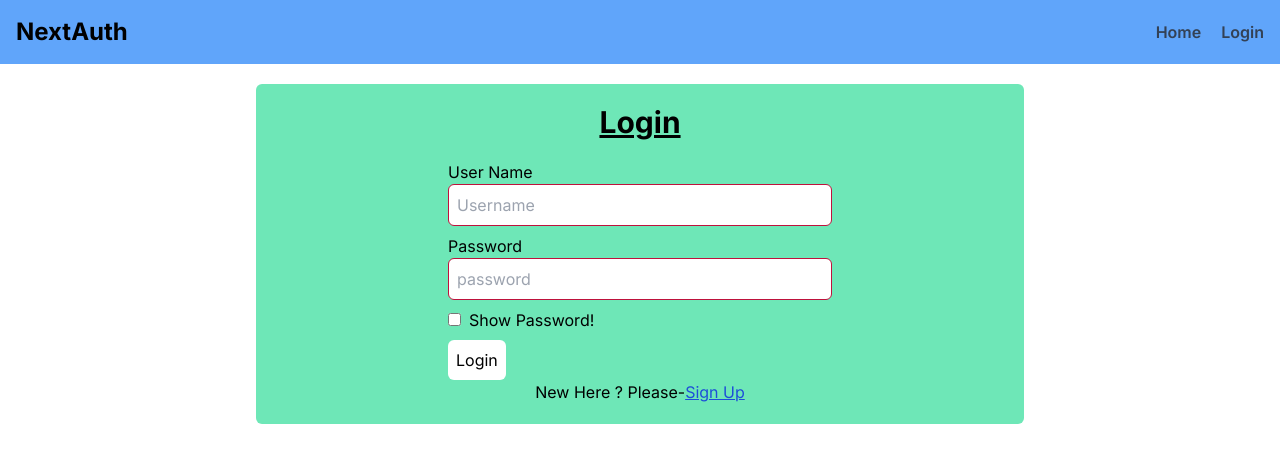
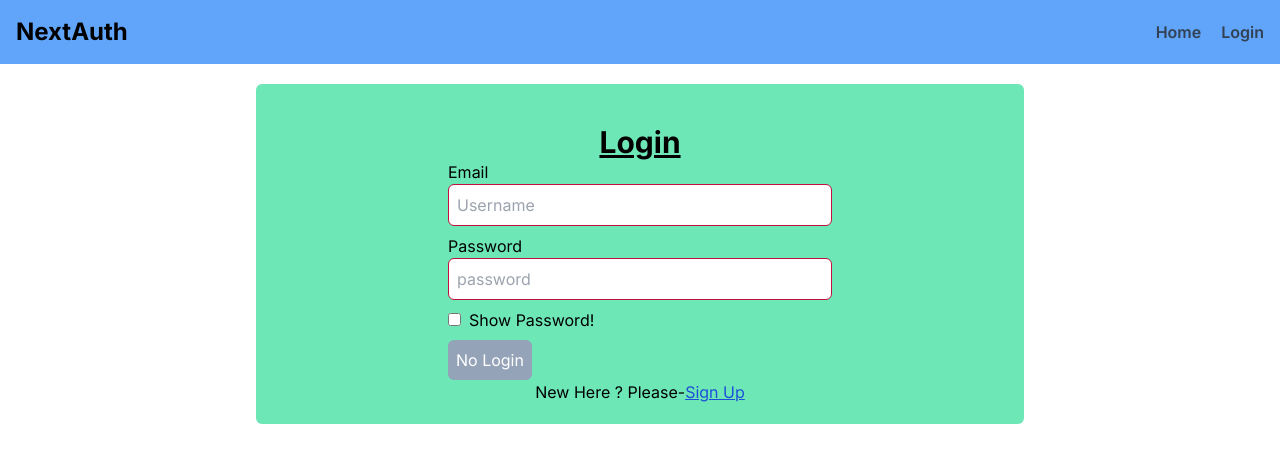
Before and after one commit to proazad/next-auth, a Next.js app: page /login in a window 1280 px wide. Shown: the top 462 px of the page. Built offline with nearby package versions, Linux system fonts and the light colour scheme.

Commit message:
Login & Signup Complete

```diff
--- a/package.json
+++ b/package.json
@@ -22,6 +22,7 @@
   },
   "devDependencies": {
     "@types/bcryptjs": "^2.4.6",
+    "@types/jsonwebtoken": "^9.0.6",
     "@types/node": "^20",
     "@types/react": "^18",
     "@types/react-dom": "^18",
--- /dev/null
+++ b/src/app/api/users/login/route.ts
@@ -0,0 +1,45 @@
+import { ConnectionDB } from "@/db/dbConfig";
+import User from "@/models/userModel";
+import { NextResponse } from "next/server";
+import bcryptjs from "bcryptjs";
+import jwt from "jsonwebtoken";
+ConnectionDB();
+export async function POST(request: NextResponse) {
+  try {
+    const reqBody = await request.json();
+    const { username, email, password } = reqBody;
+    console.log(reqBody);
+
+    // check if user exist
+    const user = await User.findOne({ email });
+    if (!user) {
+      return NextResponse.json({ error: "User Dosn't exist" }, { status: 400 });
+    }
+    // check if password is correct
+    const validpassword = await bcryptjs.compare(password, user.password);
+    if (!validpassword) {
+      return NextResponse.json({ error: "Invalid Password" }, { status: 400 });
+    }
+    // create token data
+    const tokenData = {
+      id: user._id,
+      username: user.username,
+      email: user.email,
+    };
+
+    // create Token
+    const token = await jwt.sign(tokenData, process.env.TOKEN_SCERET!, {
+      expiresIn: "1d",
+    });
+
+    const response = NextResponse.json({
+      message: "Login Sucessfull",
+      success: true,
+    });
+
+    response.cookies.set("token", token, { httpOnly: true });
+    return response;
+  } catch (error: any) {
+    return NextResponse.json({ error: error.message }, { status: 500 });
+  }
+}
--- a/src/app/api/users/signup/route.ts
+++ b/src/app/api/users/signup/route.ts
@@ -2,36 +2,37 @@ import { ConnectionDB } from "@/db/dbConfig";
 import User from "@/models/userModel";
 import bcryptjs from "bcryptjs";
 import { NextRequest, NextResponse } from "next/server";
+
 ConnectionDB();
+
 export async function POST(request: NextRequest) {
   try {
     const reqBody = await request.json();
     const { name, username, email, password } = reqBody;
-    console.log(reqBody);
-    //check if user already exist
+
+    // Check if user already exists
     const userEmail = await User.findOne({ email });
     const userName = await User.findOne({ username });
     if (userEmail || userName) {
       return NextResponse.json(
-        { error: "User Already Exist" },
+        { error: "User Already Exists" },
         { status: 400 }
       );
     }
-    // console.log(user);
-    // hash Password
-    // const salt = bcryptjs.genSalt(10);
-    // const hashPassword = bcryptjs.hash(password, salt);
-    // console.log(hashPassword);
+
+    // Hash Password
+    const salt = await bcryptjs.genSalt(10);
+    const hashPassword = await bcryptjs.hash(password, salt);
+
     // Create User
     const newUser = new User({
       name,
       username,
       email,
-      password,
+      password: hashPassword, // Store hashed password
     });
 
     const savedUser = await newUser.save();
-    console.log(savedUser);
 
     return NextResponse.json({
       message: "User Created Successfully",
--- a/src/app/layout.tsx
+++ b/src/app/layout.tsx
@@ -2,6 +2,7 @@ import type { Metadata } from "next";
 import { Inter } from "next/font/google";
 import "./globals.css";
 import Navbar from "@/components/Navbar";
+import { Toaster } from "react-hot-toast";
 
 const inter = Inter({ subsets: ["latin"] });
 
@@ -18,6 +19,7 @@ export default function RootLayout({
   return (
     <html lang="en">
       <body className={inter.className}>
+        <Toaster position="top-center" reverseOrder={true} />
         <Navbar />
         {children}
       </body>
--- a/src/app/login/page.tsx
+++ b/src/app/login/page.tsx
@@ -5,7 +5,6 @@ const LogInPage = () => {
   return (
     <main className="max-w-3xl mx-auto bg-emerald-300 mt-5 rounded-md">
       <div className="py-5">
-        <h1 className="font-bold text-3xl underline text-center">Login</h1>
         <LoginForm />
         <p className="text-center">
           New Here ? Please-
--- /dev/null
+++ b/src/app/profile/page.tsx
@@ -0,0 +1,9 @@
+const ProfilePage = () => {
+  return (
+    <div className="container mx-auto mt-5">
+      <h1>This is Profile Page</h1>
+    </div>
+  );
+};
+
+export default ProfilePage;
--- a/src/app/signup/page.tsx
+++ b/src/app/signup/page.tsx
@@ -4,7 +4,6 @@ const SignUpPage = () => {
   return (
     <main className="max-w-3xl mx-auto bg-emerald-300 mt-5 rounded-md">
       <div className="py-5">
-        <h1 className="font-bold text-3xl underline text-center">Sign Up</h1>
         <Signupform />
         <p className="text-center my-5">
           Already Have an Account ? Please-
--- a/src/components/LoginForm.tsx
+++ b/src/components/LoginForm.tsx
@@ -1,25 +1,61 @@
 "use client";
 
-import { useState } from "react";
+import axios from "axios";
+import { useRouter } from "next/navigation";
+import { useEffect, useState } from "react";
+import toast from "react-hot-toast";
 
 const LoginForm = () => {
+  const router = useRouter();
   const [showpassword, setShowpassword] = useState(false);
-  const handleSignupform = (e: any) => {
+  const [buttonDisabled, setButtonDisabled] = useState(false);
+  const [loading, setLoading] = useState(false);
+
+  const [user, setUser] = useState({
+    email: "",
+    password: "",
+  });
+
+  useEffect(() => {
+    if (user.email.length > 0 && user.password.length > 0) {
+      setButtonDisabled(false);
+    } else {
+      setButtonDisabled(true);
+    }
+  }, [user]);
+  const handleSignupform = async (e: any) => {
     e.preventDefault();
+    try {
+      setLoading(true);
+      const response = await axios.post("/api/users/login", user);
+      console.log("Login Successfull", response.data);
+      toast.success("Login Successful");
+      router.push("/profile");
+    } catch (error: any) {
+      console.log("Login Failed", error.message);
+      toast.error("Login Failed");
+    } finally {
+      setLoading(false);
+    }
   };
   return (
     <form
       onSubmit={handleSignupform}
       className="w-6/12 mx-auto flex justify-start flex-col mt-5"
     >
+      <h1 className="font-bold text-3xl underline text-center">
+        {loading ? "Processing" : "Login"}
+      </h1>
       <label className="mb-2">
         <label htmlFor="username" className="pr-2 block">
-          User Name
+          Email
         </label>
         <input
           type="text"
           id="username"
           placeholder="Username"
+          value={user.email}
+          onChange={(e) => setUser({ ...user, email: e.target.value })}
           className="w-full border border-rose-700 rounded-md p-2"
           required
         />
@@ -32,6 +68,8 @@ const LoginForm = () => {
           type={showpassword ? "text" : "password"}
           id="password"
           placeholder="password"
+          value={user.password}
+          onChange={(e) => setUser({ ...user, password: e.target.value })}
           className="w-full border border-rose-700 rounded-md p-2"
           required
         />
@@ -49,9 +87,22 @@ const LoginForm = () => {
           Show Password!
         </label>
       </label>
-      <button type="submit" className="bg-white w-fit p-2 rounded-md">
-        Login
-      </button>
+      {buttonDisabled ? (
+        <button
+          type="submit"
+          className="bg-slate-400 cursor-none text-white w-fit p-2 rounded-md"
+          disabled
+        >
+          No Login
+        </button>
+      ) : (
+        <button
+          type="submit"
+          className="bg-blue-600 text-white w-fit p-2 rounded-md"
+        >
+          Login
+        </button>
+      )}
     </form>
   );
 };
--- a/src/components/Signupform.tsx
+++ b/src/components/Signupform.tsx
@@ -1,12 +1,15 @@
 "use client";
 
+import axios from "axios";
 import { useRouter } from "next/navigation";
 import { useEffect, useState } from "react";
+import toast from "react-hot-toast";
 
 const Signupform = () => {
   const router = useRouter();
   const [showpassword, setShowpassword] = useState(false);
   const [buttonDisabled, setButtonDisabled] = useState(false);
+  const [loading, setLoading] = useState(false);
   const [user, setUser] = useState({
     name: "",
     username: "",
@@ -15,7 +18,9 @@ const Signupform = () => {
     confirmPassword: "",
   });
   useEffect(() => {
-    if (
+    if (user.password !== user.confirmPassword) {
+      setButtonDisabled(true);
+    } else if (
       user.name.length > 0 &&
       user.username.length > 0 &&
       user.email.length > 0 &&
@@ -30,7 +35,17 @@ const Signupform = () => {
 
   const handleSignupform = async (e: any) => {
     e.preventDefault();
-    console.log(user);
+    try {
+      const res = await axios.post("/api/users/signup", user);
+      console.log("Signup Successfull", res.data);
+      toast.success("User Created Successfully");
+      router.push("/login");
+    } catch (error: any) {
+      console.log("Sign up failed", error.message);
+      toast.error(error.message);
+    } finally {
+      setLoading(false);
+    }
   };
 
   return (
@@ -38,6 +53,9 @@ const Signupform = () => {
       onSubmit={handleSignupform}
       className="w-6/12 mx-auto flex justify-start flex-col mt-5"
     >
+      <h1 className="font-bold text-3xl underline text-center">
+        {loading ? "Processing" : "Sign Up"}
+      </h1>
       <label className="mb-2">
         <label htmlFor="name" className="pr-2 block">
           Full Name
```
Also changed, not shown: 1 other file (tests, documents, lock files or other folders).
